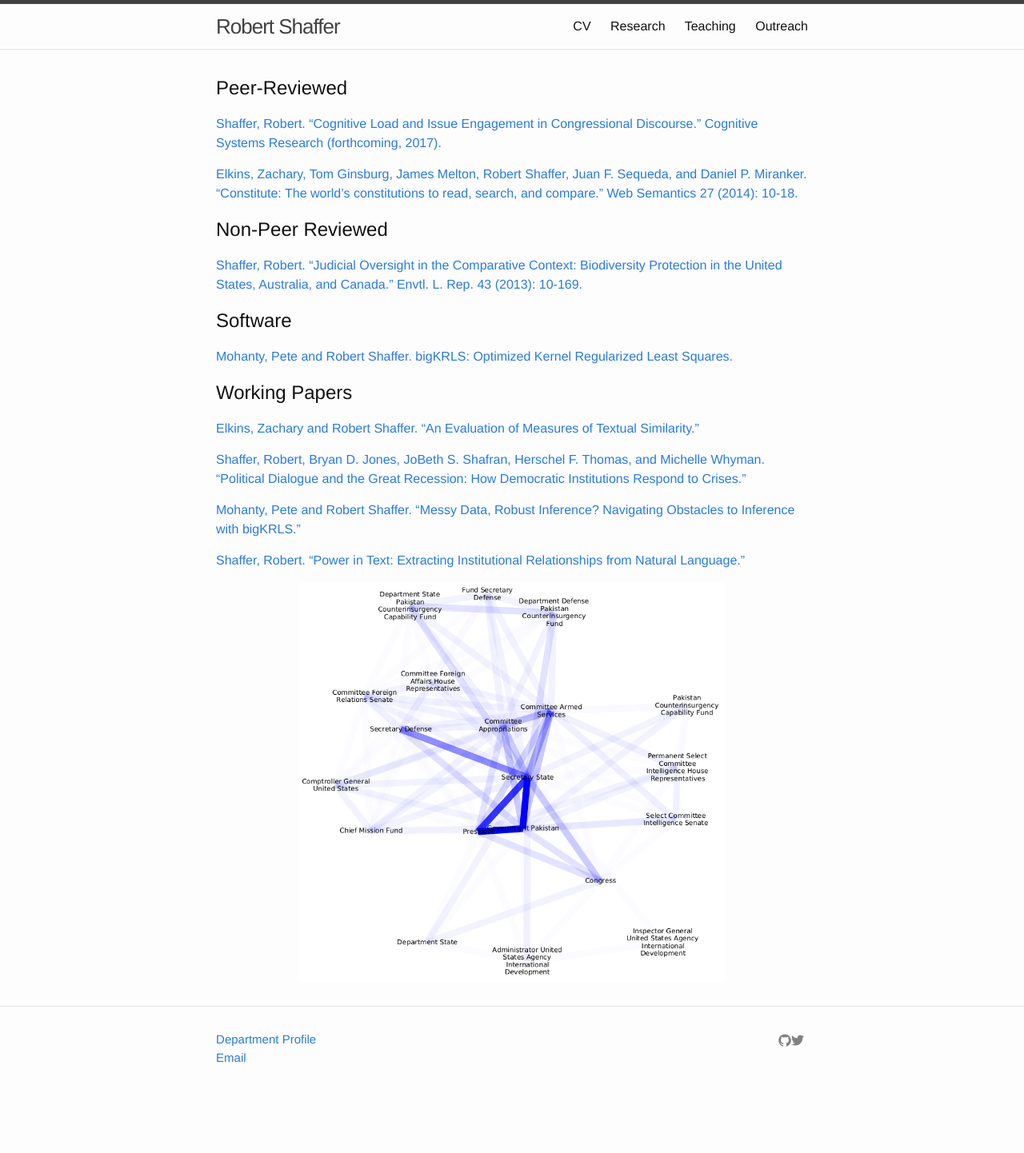
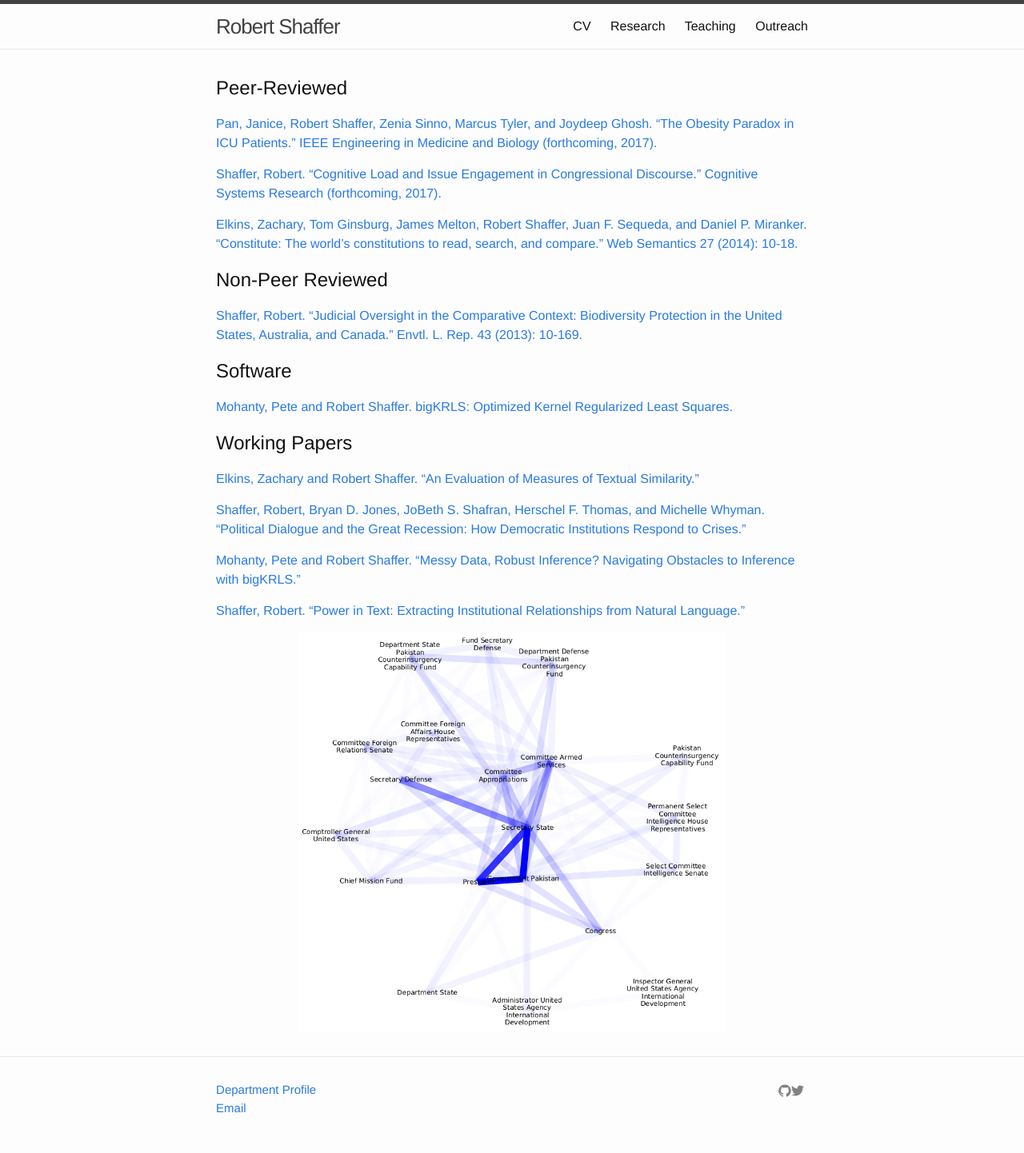
Before and after one commit to rbshaffer/rbshaffer.github.io, a Jekyll site: the page built from _pages/01_research.md, in a window 1280 px wide. Shown: the whole page at 80% size. Built offline with Jekyll 4.4.1, drawn with Linux system fonts in a browser that asks for light colours; before the commit the page ends 1379 px from its top, so only the background shows below that.

Commit message:
Updating CV and research.

```diff
--- a/_pages/01_research.md
+++ b/_pages/01_research.md
@@ -5,6 +5,8 @@ permalink: /research/
 ---
 
 <h2>Peer-Reviewed</h2>
+<a href="/_includes/obesity-paradox.pdf" target="_blank"> Pan, Janice, Robert Shaffer, Zenia Sinno, Marcus Tyler, and Joydeep Ghosh. "The Obesity Paradox in ICU Patients." IEEE Engineering in Medicine and Biology (forthcoming, 2017). </a>
+
 <a href="/_includes/cognitive-load-issue.pdf" target="_blank"> Shaffer, Robert. "Cognitive Load and Issue Engagement in Congressional Discourse." Cognitive Systems Research (forthcoming, 2017). </a>
 
 <a href="/_includes/constitute_semantics.pdf" target="_blank">Elkins, Zachary, Tom Ginsburg, James Melton, Robert Shaffer, Juan F. Sequeda, and Daniel P. Miranker. "Constitute: The world’s constitutions to read, search, and compare." Web Semantics 27 (2014): 10-18.</a>
```
Also changed, not shown: 2 other files.
